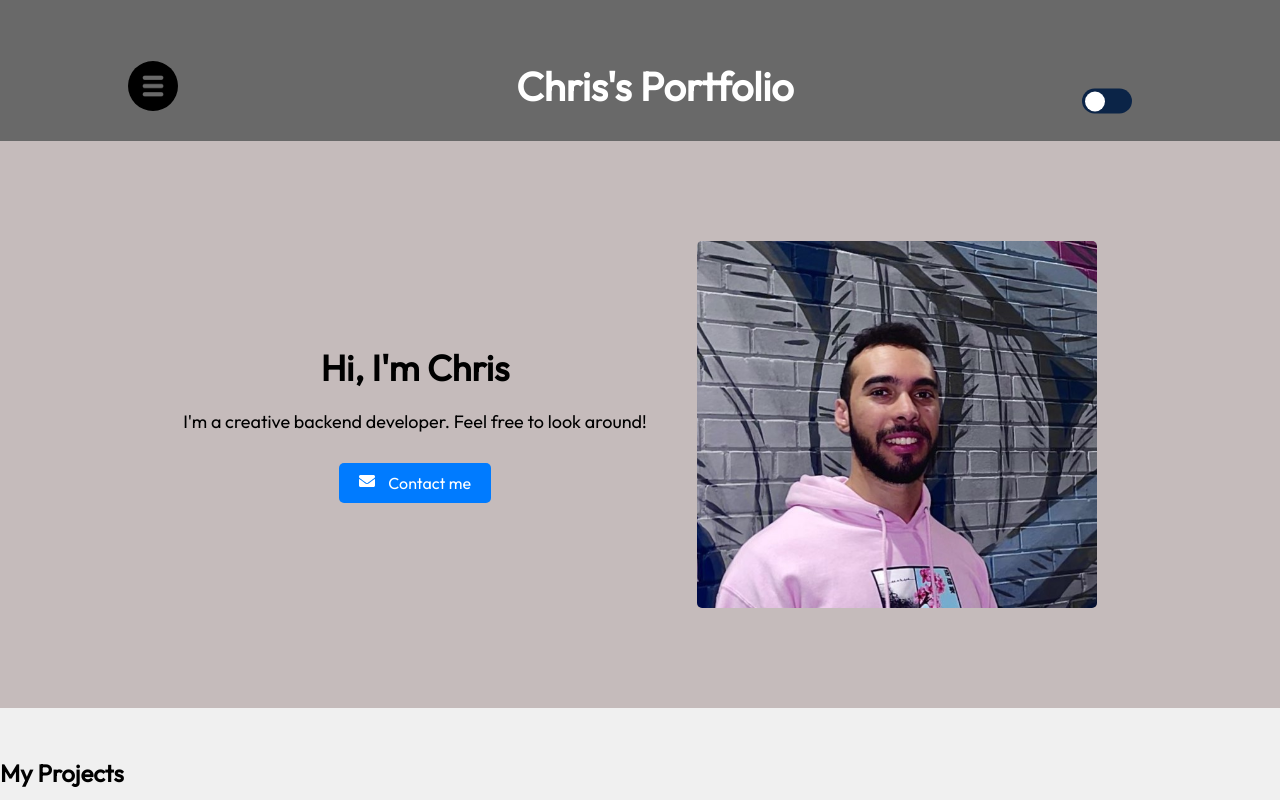
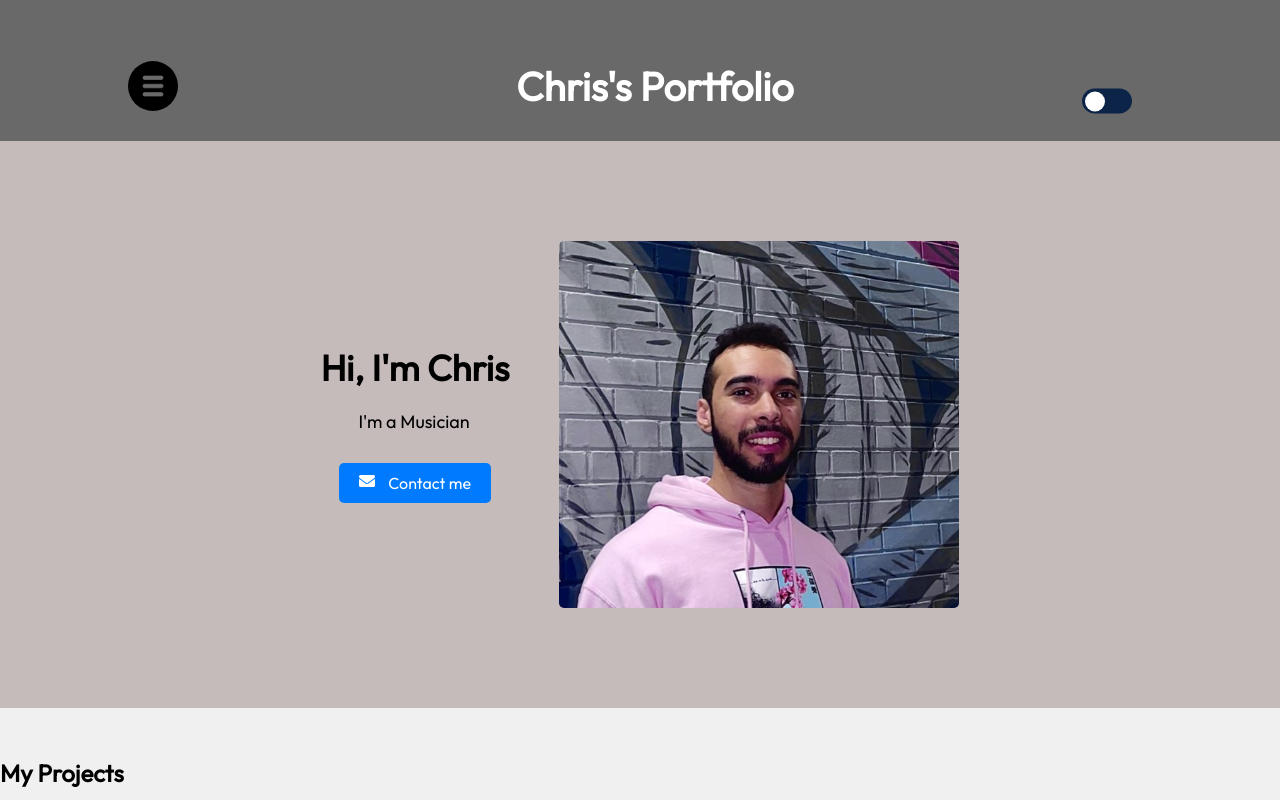
Before and after one commit to christianjose97/portfolio-website-project, a React (Vite) app: page / in a window 1280 px wide. Shown: the top 800 px of the page. Built offline with nearby package versions, Linux system fonts and the light colour scheme.

Commit message:
added anim to hero sec and other tweaks

```diff
--- a/src/components/BooksRec/BookRecommendations.jsx
+++ b/src/components/BooksRec/BookRecommendations.jsx
@@ -30,7 +30,7 @@ const BookRecommendations = () => {
 
   return (
     <div className={styles.container}>
-      <h2 className={styles.title}>My Book Recommendations</h2>
+      <h2 className={styles.title}>My Top Reads</h2>
       <div className={styles.bookContainer}>
         {books.map((book, index) => (
           <div
--- a/src/components/Hero/Hero.jsx
+++ b/src/components/Hero/Hero.jsx
@@ -1,16 +1,49 @@
-// Hero.jsx
-
-import React from 'react';
+import React, { useEffect, useState } from 'react';
 import { getImageUrl } from '../../utils';
 import styles from './Hero.module.css';
 import { FaEnvelope } from 'react-icons/fa'; // Import social media icons
 
 const Hero = () => {
+  const [typedText, setTypedText] = useState('');
+  const words = ["Developer", "Musician", "Investor"]; // Define words to cycle through
+  const typingSpeed = 150; // Speed of typing animation (in milliseconds)
+  const deletionSpeed = 100; // Speed of deletion animation (in milliseconds)
+
+  useEffect(() => {
+    let wordIndex = 0;
+    let charIndex = 0;
+    let isDeleting = false;
+
+    const type = () => {
+      const currentWord = words[wordIndex];
+      if (isDeleting) {
+        setTypedText(currentWord.substring(0, charIndex - 1));
+        charIndex--;
+      } else {
+        setTypedText(currentWord.substring(0, charIndex + 1));
+        charIndex++;
+      }
+
+      if (!isDeleting && charIndex === currentWord.length) {
+        isDeleting = true;
+        setTimeout(type, 2000); // Delay before starting deletion
+      } else if (isDeleting && charIndex === 0) {
+        isDeleting = false;
+        wordIndex = (wordIndex + 1) % words.length;
+        setTimeout(type, typingSpeed);
+      } else {
+        setTimeout(type, isDeleting ? deletionSpeed : typingSpeed);
+      }
+    };
+
+    type();
+  }, []);
+
   return (
     <section className={styles.hero}>
       <div className={styles.heroContent}>
         <h1>Hi, I'm Chris</h1>
-        <p>I'm a creative backend developer. Feel free to look around!</p>
+        <p>I'm a <span className={styles.typingText}>{typedText}</span></p>
         <a href="mailto:myemail@email.com" className={styles.contactButton}>
           <FaEnvelope className={styles.icon} /> Contact me
         </a>
--- a/src/components/Hero/Hero.module.css
+++ b/src/components/Hero/Hero.module.css
@@ -45,3 +45,14 @@
   margin-left: 50px;
   border-radius: 5px;
 }
+
+.typingText {
+  border-right: 2px solid #007bff; /* Vertical blinking cursor */
+  animation: typingAnimation 0.8s steps(20) infinite;
+}
+
+@keyframes typingAnimation {
+  0% { border-right-color: transparent; }
+  50% { border-right-color: transparent; }
+  100% { border-right-color: #007bff; }
+}
```
